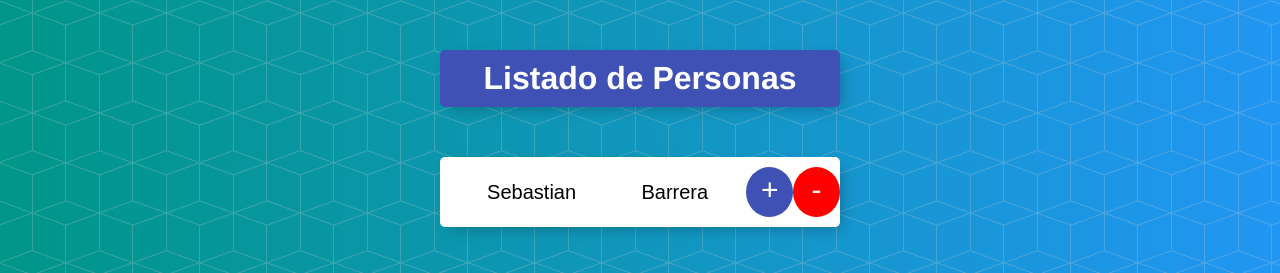
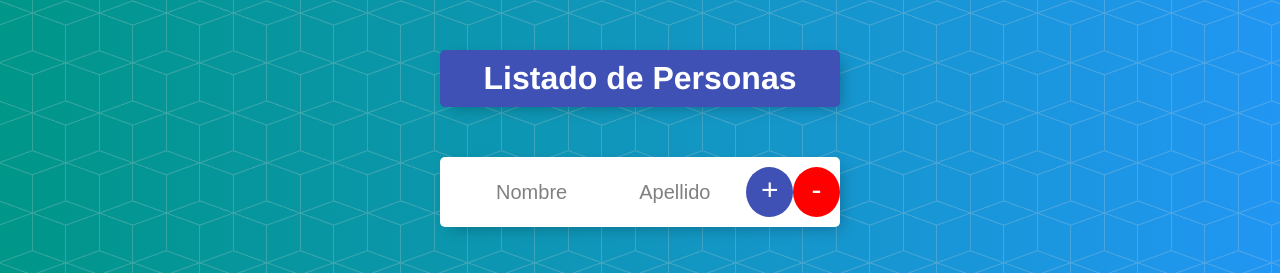
Before and after one commit to sebastianbarreram/listado-personas, an Angular app: page /personas/0 in a window 1280 px wide. Shown: the top 273 px of the page. Built offline with nearby package versions, Linux system fonts and the light colour scheme.

Commit message:
Query params in routes

```diff
--- a/src/app/personas/formulario/formulario.component.ts
+++ b/src/app/personas/formulario/formulario.component.ts
@@ -12,7 +12,8 @@
   newPersona: Persona = new Persona('', '');
   nombreInput: string = '';
   apellidoInput: string = '';
-  index: number | undefined;
+  index!: number;
+  modoEdicion!: number;
 
   constructor(
     private personasService: PersonasService,
@@ -25,7 +26,8 @@
   }
   ngOnInit(): void {
     this.index = this.route.snapshot.params['id'];
-    if (this.index != undefined) {
+    this.modoEdicion = +this.route.snapshot.queryParams['modoEdicion'];
+    if (this.modoEdicion != null && this.modoEdicion === 1) {
       let persona: Persona = this.personasService.encontrarPersona(this.index);
       this.nombreInput = persona.nombre;
       this.apellidoInput = persona.apellido;
@@ -34,7 +36,7 @@
 
   onGuardarPersona(): void {
     this.newPersona = new Persona(this.nombreInput, this.apellidoInput);
-    if (this.index != undefined) {
+    if (this.modoEdicion != null && this.modoEdicion === 1) {
       this.personasService.modificarPersona(this.index, this.newPersona);
     } else {
       this.personasService.agregarPersona(this.newPersona);
@@ -43,7 +45,7 @@
   }
 
   eliminarPersona() {
-    if (this.index != undefined) {
+    if (this.modoEdicion != null && this.modoEdicion === 1) {
       this.personasService.eliminarPersona(this.index);
     }
     this.router.navigate(['personas']);
--- a/src/app/personas/persona/persona.component.html
+++ b/src/app/personas/persona/persona.component.html
@@ -1,7 +1,7 @@
 <div class="item">
     <ul>
         <li>
-            <a [routerLink]="['/personas', indice]">
+            <a [routerLink]="['/personas', indice]" [queryParams]="{modoEdicion:'1'}">
                 {{persona.nombre}} {{persona.apellido}}
             </a>
         </li>
```
